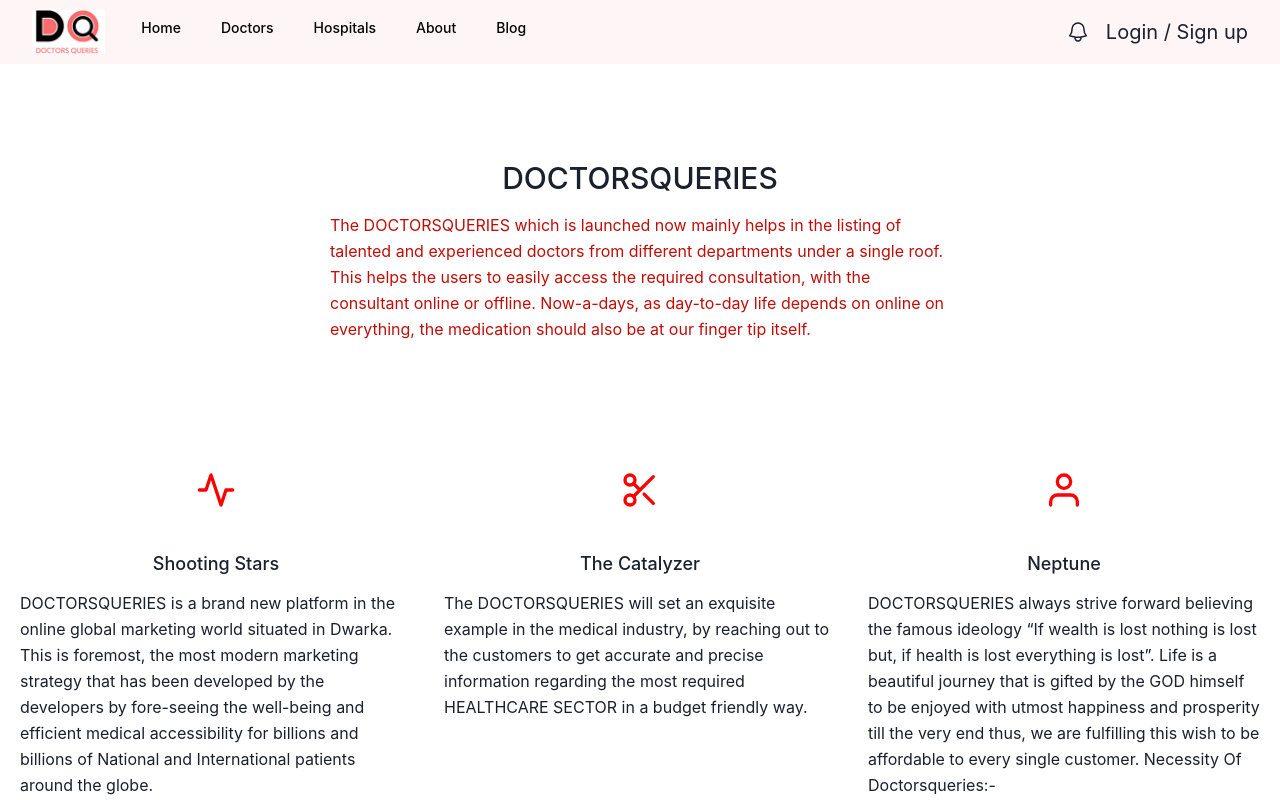
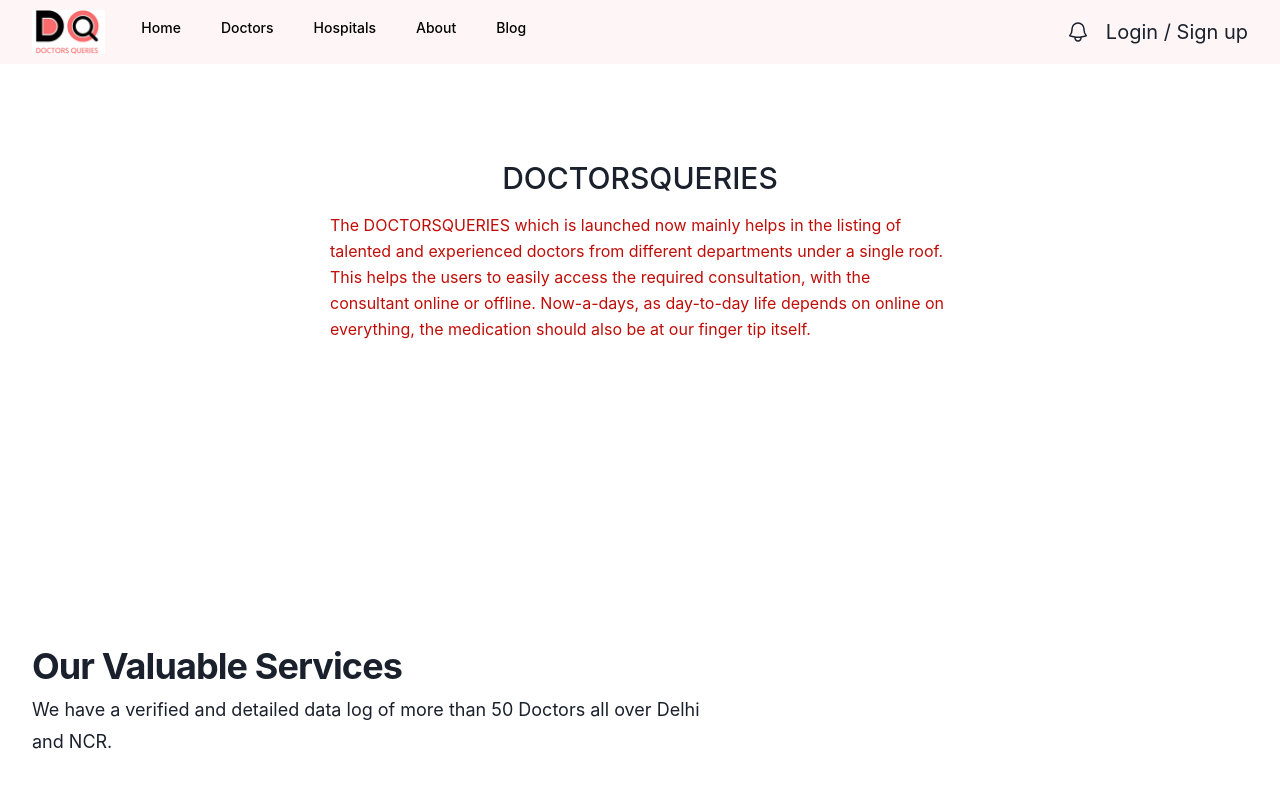
Before and after one commit to Fcrgroupdq/frontendDQ, a React (Create React App) app: page /about in a window 1280 px wide. Shown: the top 800 px of the page. Built offline with nearby package versions, Linux system fonts and the light colour scheme.

Commit message:
Update AboutTop.jsx

```diff
--- a/src/components/About/AboutTop.jsx
+++ b/src/components/About/AboutTop.jsx
@@ -12,143 +12,9 @@
             <p class="text-base leading-relaxed xl:w-2/4 lg:w-3/4 mx-auto text-purpul4 text-left">
             The DOCTORSQUERIES which is launched now mainly helps in the listing of talented and experienced doctors from different departments under a single roof. This helps the users to easily access the required consultation, with the consultant online or offline. Now-a-days, as day-to-day life depends on online on everything, the medication should also be at our finger tip itself.
             </p>
-            <div class="flex mt-6 justify-center">
-              <div class="w-16 h-1 rounded-full bg-indigo-500 inline-flex"></div>
-            </div>
+
           </div>
-          <div class="flex flex-wrap sm:-m-4 -mx-4 -mb-10 -mt-4 md:space-y-0 space-y-6">
-            <div class="p-4 md:w-1/3 flex flex-col text-center items-center">
-              <div class="w-20 h-20 inline-flex items-center justify-center rounded-full bg-indigo-100 text-indigo-500 mb-5 flex-shrink-0">
-                <svg
-                  fill="none"
-                  stroke="currentColor"
-                  stroke-linecap="round"
-                  stroke-linejoin="round"
-                  stroke-width="2"
-                  class="w-10 h-10"
-                  viewBox="0 0 24 24"
-                  color="red"
-                >
-                  <path d="M22 12h-4l-3 9L9 3l-3 9H2"></path>
-                </svg>
-              </div>
-              <div class="flex-grow">
-                <h2 class="text-gray-900 text-lg title-font font-medium mb-3">
-                  Shooting Stars
-                </h2>
-                <p class="leading-relaxed text-base text-left">
-                  DOCTORSQUERIES is a brand new platform in the online global
-                  marketing world situated in Dwarka. This is foremost, the most
-                  modern marketing strategy that has been developed by the
-                  developers by fore-seeing the well-being and efficient medical
-                  accessibility for billions and billions of National and
-                  International patients around the globe.
-                </p>
-                {/* <a class="mt-3 text-indigo-500 inline-flex items-center">
-                  Learn More
-                  <svg
-                    fill="none"
-                    stroke="currentColor"
-                    stroke-linecap="round"
-                    stroke-linejoin="round"
-                    stroke-width="2"
-                    class="w-4 h-4 ml-2"
-                    viewBox="0 0 24 24"
-                  >
-                    <path d="M5 12h14M12 5l7 7-7 7"></path>
-                  </svg>
-                </a> */}
-              </div>
-            </div>
-            <div class="p-4 md:w-1/3 flex flex-col text-center items-center">
-              <div class="w-20 h-20 inline-flex items-center justify-center rounded-full bg-indigo-100 text-indigo-500 mb-5 flex-shrink-0">
-                <svg
-                  fill="none"
-                  stroke="currentColor"
-                  stroke-linecap="round"
-                  stroke-linejoin="round"
-                  stroke-width="2"
-                  class="w-10 h-10"
-                  viewBox="0 0 24 24"
-                  color="red"
-                >
-                  <circle cx="6" cy="6" r="3"></circle>
-                  <circle cx="6" cy="18" r="3"></circle>
-                  <path d="M20 4L8.12 15.88M14.47 14.48L20 20M8.12 8.12L12 12"></path>
-                </svg>
-              </div>
-              <div class="flex-grow">
-                <h2 class="text-gray-900 text-lg title-font font-medium mb-3">
-                  The Catalyzer
-                </h2>
-                <p class="leading-relaxed text-base text-left">
-                  The DOCTORSQUERIES will set an exquisite example in the
-                  medical industry, by reaching out to the customers to get
-                  accurate and precise information regarding the most required
-                  HEALTHCARE SECTOR in a budget friendly way.
-                </p>
-                {/* <a class="mt-3 text-indigo-500 inline-flex items-center">
-                  Learn More
-                  <svg
-                    fill="none"
-                    stroke="currentColor"
-                    stroke-linecap="round"
-                    stroke-linejoin="round"
-                    stroke-width="2"
-                    class="w-4 h-4 ml-2"
-                    viewBox="0 0 24 24"
-                  >
-                    <path d="M5 12h14M12 5l7 7-7 7"></path>
-                  </svg>
-                </a> */}
-              </div>
-            </div>
-            <div class="p-4 md:w-1/3 flex flex-col text-center items-center">
-              <div class="w-20 h-20 inline-flex items-center justify-center rounded-full bg-indigo-100 text-indigo-500 mb-5 flex-shrink-0">
-                <svg
-                  fill="none"
-                  stroke="currentColor"
-                  stroke-linecap="round"
-                  stroke-linejoin="round"
-                  stroke-width="2"
-                  class="w-10 h-10"
-                  viewBox="0 0 24 24"
-                  color="red"
-                >
-                  <path d="M20 21v-2a4 4 0 00-4-4H8a4 4 0 00-4 4v2"></path>
-                  <circle cx="12" cy="7" r="4"></circle>
-                </svg>
-              </div>
-              <div class="flex-grow">
-                <h2 class="text-gray-900 text-lg title-font font-medium mb-3">
-                  Neptune
-                </h2>
-                <p class="leading-relaxed text-base text-left">
-                  DOCTORSQUERIES always strive forward believing the famous
-                  ideology “If wealth is lost nothing is lost but, if health is
-                  lost everything is lost”. Life is a beautiful journey that is
-                  gifted by the GOD himself to be enjoyed with utmost happiness
-                  and prosperity till the very end thus, we are fulfilling this
-                  wish to be affordable to every single customer. Necessity Of
-                  Doctorsqueries:-
-                </p>
-                {/* <a class="mt-3 text-indigo-500 inline-flex items-center">
-                  Learn More
-                  <svg
-                    fill="none"
-                    stroke="currentColor"
-                    stroke-linecap="round"
-                    stroke-linejoin="round"
-                    stroke-width="2"
-                    class="w-4 h-4 ml-2"
-                    viewBox="0 0 24 24"
-                  >
-                    <path d="M5 12h14M12 5l7 7-7 7"></path>
-                  </svg>
-                </a> */}
-              </div>
-            </div>
-          </div>
+
           {/* <button class="flex mx-auto mt-16 text-white bg-indigo-500 border-0 py-2 px-8 focus:outline-none hover:bg-indigo-600 rounded text-lg">
             Button
           </button> */}
```
